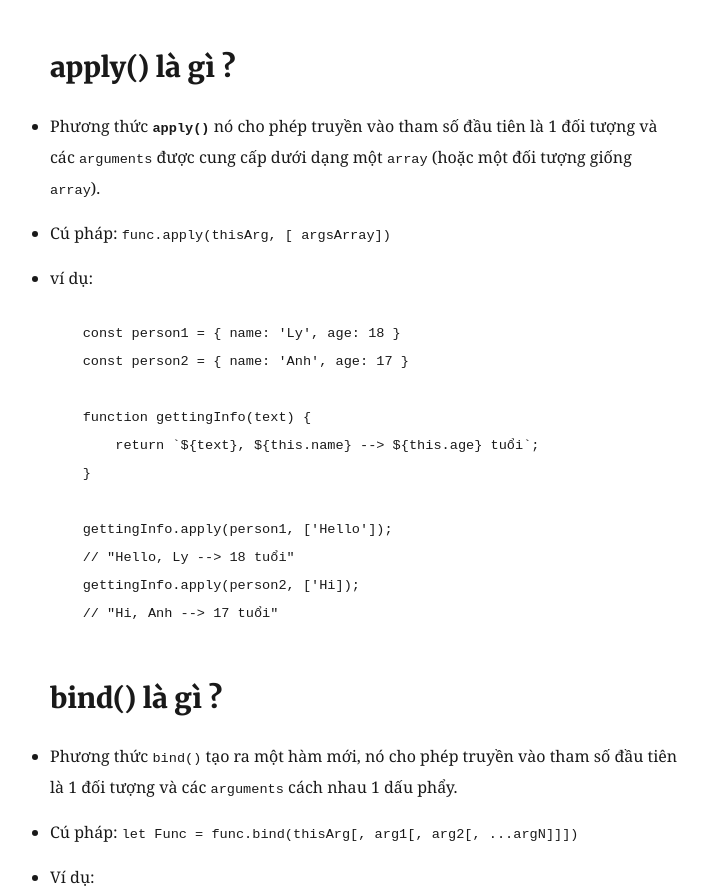
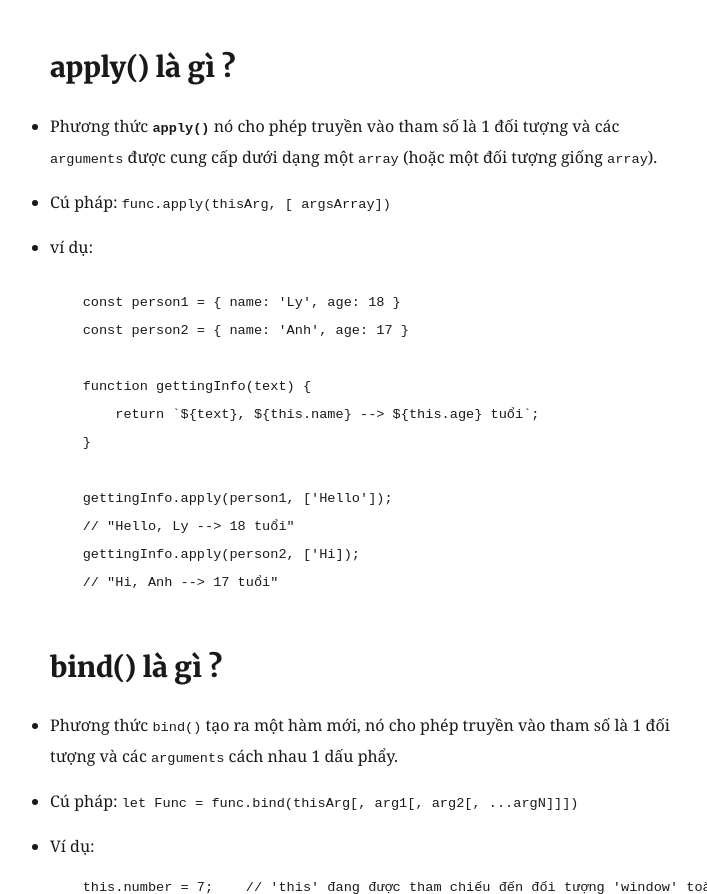
Before and after one commit to gialynguyen/vc-blog-gatsby, a Gatsby site: page /apply-bind-call-in-javascript/ in a window 1280 px wide. Shown: the part 1452-2346 px from the top of the page, without its empty margins (275-982 px from the left). Built offline with nearby package versions, Linux system fonts and the light colour scheme; Gatsby itself is replaced by a stand-in of ours; some packages are replaced by stand-ins of ours; code samples lack their colours.

Commit message:
[update] complete

````diff
--- a/content/blog/apply-bind-call-in-javascript/index.md
+++ b/content/blog/apply-bind-call-in-javascript/index.md
@@ -45,7 +45,7 @@ Do đó, **`this`** được sử dụng bên trong hàm sẽ tham chiếu đế
 Để sử dụng `this` đúng với yêu cầu của mình, chúng ta sử dụng `ABC` trong JavaScript.
 
 ## apply() là gì ?
-- Phương thức **`apply()`** nó cho phép truyền vào tham số đầu tiên là 1 đối tượng và các `arguments` được cung cấp dưới dạng một `array` (hoặc một đối tượng giống `array`).
+- Phương thức **`apply()`** nó cho phép truyền vào tham số là 1 đối tượng và các `arguments` được cung cấp dưới dạng một `array` (hoặc một đối tượng giống `array`).
 
 - Cú pháp: ```func.apply(thisArg, [ argsArray])```
 
@@ -67,7 +67,7 @@ Do đó, **`this`** được sử dụng bên trong hàm sẽ tham chiếu đế
 
 ## bind() là gì ?
 
-- Phương thức `bind()` tạo ra một hàm mới, nó cho phép truyền vào tham số đầu tiên là 1 đối tượng và các `arguments` cách nhau 1 dấu phẩy.
+- Phương thức `bind()` tạo ra một hàm mới, nó cho phép truyền vào tham số là 1 đối tượng và các `arguments` cách nhau 1 dấu phẩy.
 
 - Cú pháp: ```let Func = func.bind(thisArg[, arg1[, arg2[, ...argN]]])```
 
@@ -97,7 +97,7 @@ Do đó, **`this`** được sử dụng bên trong hàm sẽ tham chiếu đế
 
 
 ## call() là gì ?
-- `call` cho phép truyền vào tham số đầu tiên là 1 đối tượng và các `arguments` cách nhau 1 dấu phẩy.
+- `call` cho phép truyền vào tham số là 1 đối tượng và các `arguments` cách nhau 1 dấu phẩy.
 
 - Cú pháp: ```func.call([thisArg[, arg1, arg2, ...argN]])```
 
````
